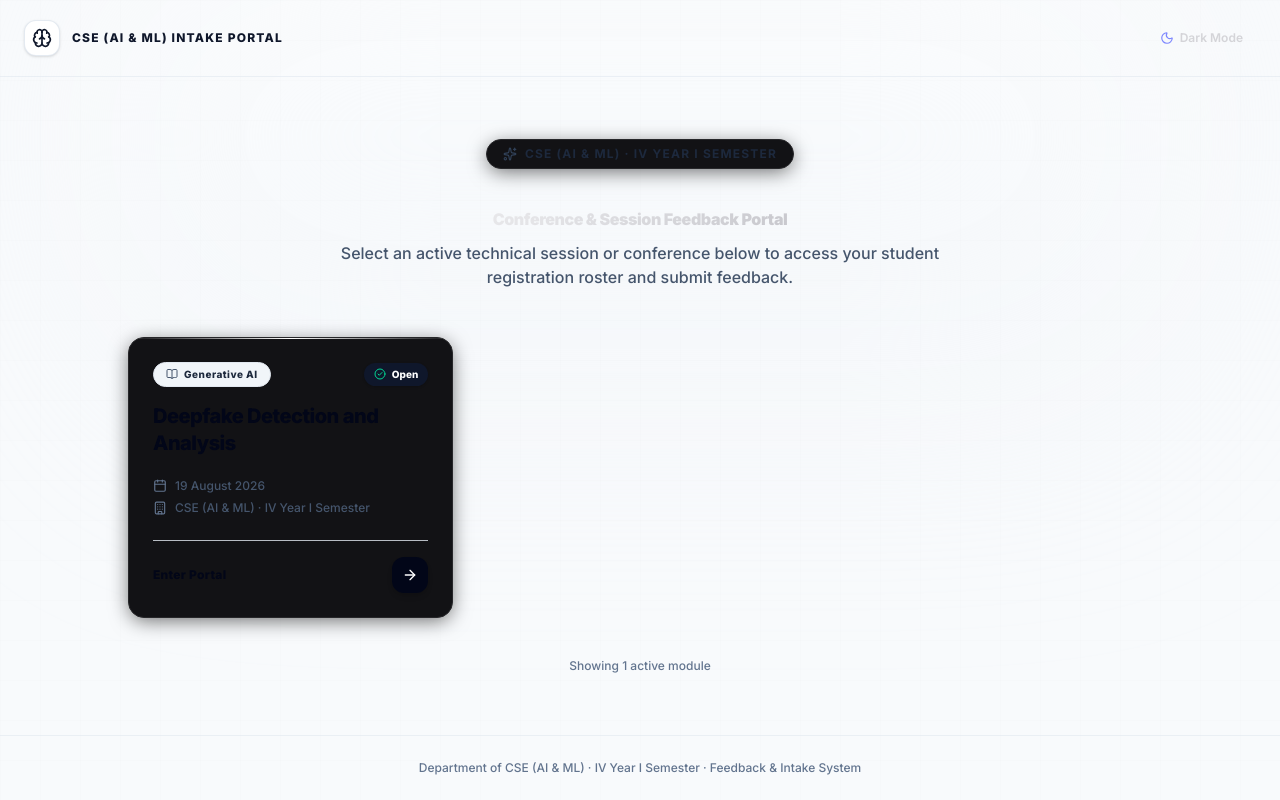
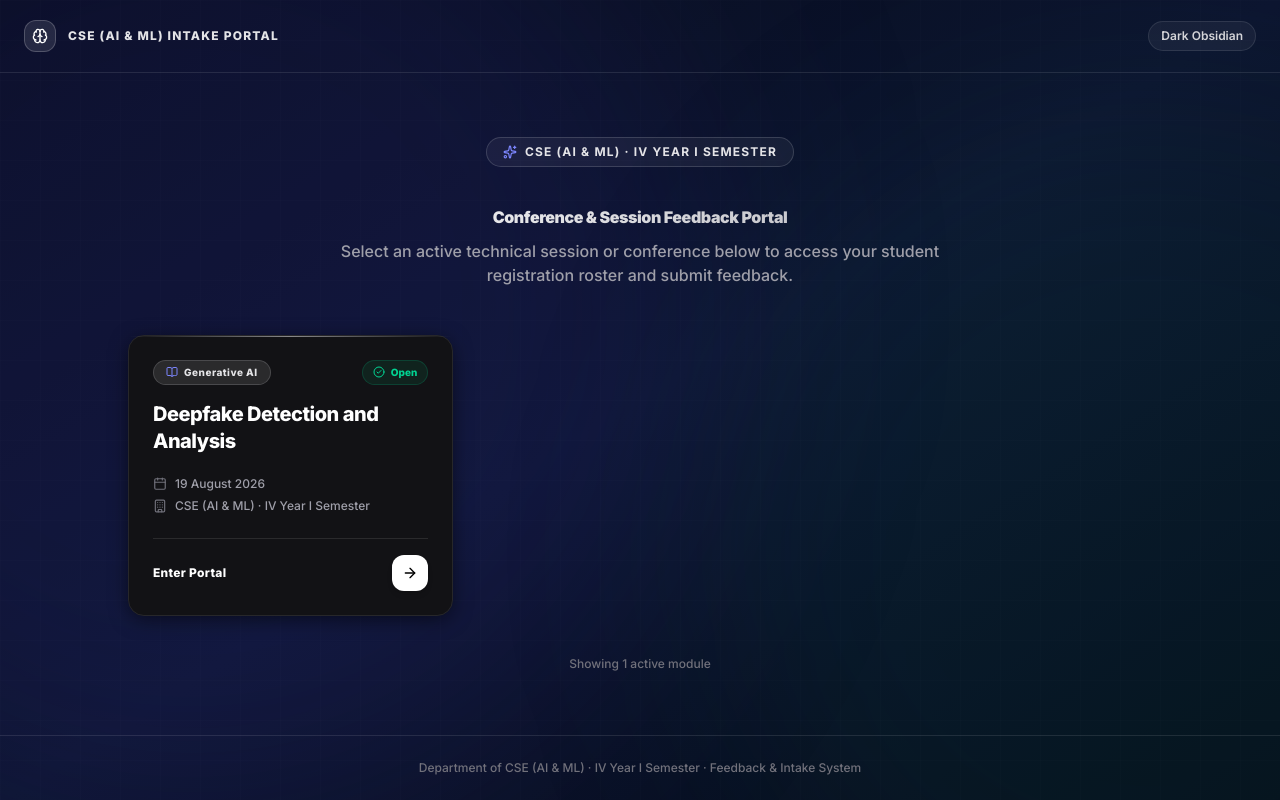
Before and after one commit to Mukkandi-Sridhar/GenAIFeedBack, a React (Vite) app: page / in a window 1280 px wide. Built offline with nearby package versions, Linux system fonts and the light colour scheme; no server answers; the database is empty.

Commit message:
Fix CoverScreen obsidian dark background and white page contrast conflict

```diff
--- a/src/pages/CoverScreen.tsx
+++ b/src/pages/CoverScreen.tsx
@@ -1,6 +1,5 @@
 import { motion } from 'framer-motion';
 import { Brain, Calendar, BookOpen, ArrowRight, Sparkles, Building, CheckCircle2 } from 'lucide-react';
-import { ThemeToggle } from '@/components/ui/ThemeToggle';
 import type { EventModule } from '@/types';
 
 interface CoverScreenProps {
@@ -19,34 +18,36 @@ export function CoverScreen({ events, onSelectEvent, onEnter }: CoverScreenProps
   };
 
   return (
-    <div className="relative min-h-screen flex flex-col overflow-hidden bg-slate-50 text-slate-900">
-      {/* ── Minimalist Reflective Light Background ───────────────── */}
+    <div className="relative min-h-screen flex flex-col overflow-hidden bg-[#060b18] text-zinc-100">
+      {/* ── Animated Dark Background ─────────────────────────────── */}
       <div className="absolute inset-0 pointer-events-none" aria-hidden="true">
-        {/* Ambient top light reflection */}
-        <div className="absolute top-0 left-1/2 -translate-x-1/2 w-[1000px] h-[450px] bg-gradient-to-b from-white via-slate-100/60 to-transparent blur-[120px]" />
+        <div className="absolute inset-0 bg-gradient-to-br from-[#060B18] via-[#0D1530] to-[#060B18]" />
+        <div className="mesh-animate absolute -top-1/4 -left-1/4 w-[80vw] h-[80vw] rounded-full bg-indigo-900/20 blur-[120px]" />
+        <div className="mesh-animate absolute -bottom-1/4 -right-1/4 w-[70vw] h-[70vw] rounded-full bg-teal-900/15 blur-[100px]" style={{ animationDelay: '-4s' }} />
 
-        {/* Clean geometric light grid lines */}
         <svg className="absolute inset-0 w-full h-full opacity-[0.04]" xmlns="http://www.w3.org/2000/svg">
           <defs>
-            <pattern id="light-grid" x="0" y="0" width="40" height="40" patternUnits="userSpaceOnUse">
-              <path d="M40 0L0 0 0 40" fill="none" stroke="#0f172a" strokeWidth="0.5" />
+            <pattern id="mono-grid" x="0" y="0" width="40" height="40" patternUnits="userSpaceOnUse">
+              <path d="M40 0L0 0 0 40" fill="none" stroke="#ffffff" strokeWidth="0.5" />
             </pattern>
           </defs>
-          <rect width="100%" height="100%" fill="url(#light-grid)" />
+          <rect width="100%" height="100%" fill="url(#mono-grid)" />
         </svg>
       </div>
 
       {/* ── Top Bar ──────────────────────────────────────────────── */}
-      <header className="relative z-10 flex justify-between items-center px-6 py-5 max-w-7xl mx-auto w-full border-b border-slate-200/60">
+      <header className="relative z-10 flex justify-between items-center px-6 py-5 max-w-7xl mx-auto w-full border-b border-white/10">
         <div className="flex items-center gap-3">
-          <div className="w-9 h-9 rounded-xl bg-white border border-slate-200/90 shadow-sm flex items-center justify-center">
-            <Brain className="w-5 h-5 text-slate-900" />
+          <div className="w-8 h-8 rounded-xl bg-white/10 border border-white/20 flex items-center justify-center">
+            <Brain className="w-4 h-4 text-white" />
           </div>
-          <span className="text-xs font-extrabold tracking-widest text-slate-900 uppercase">
+          <span className="text-xs font-extrabold tracking-widest text-zinc-200 uppercase">
             CSE (AI & ML) Intake Portal
           </span>
         </div>
-        <ThemeToggle />
+        <div className="flex items-center gap-1.5 px-3 py-1.5 rounded-full bg-white/5 border border-white/10 text-xs font-semibold text-zinc-300">
+          <span>Dark Obsidian</span>
+        </div>
       </header>
 
       {/* ── Main Content ─────────────────────────────────────────── */}
@@ -57,13 +58,13 @@ export function CoverScreen({ events, onSelectEvent, onEnter }: CoverScreenProps
           className="space-y-10 max-w-5xl w-full"
           variants={{ animate: { transition: { staggerChildren: 0.1 } } }}
         >
-          {/* Header Pill */}
+          {/* Header Badge */}
           <motion.div
             variants={{ initial: { opacity: 0, y: 16 }, animate: { opacity: 1, y: 0 } }}
-            className="inline-flex items-center gap-2 glass-card px-4 py-1.5 rounded-full mx-auto shadow-sm"
+            className="inline-flex items-center gap-2 bg-white/5 border border-white/15 px-4 py-1.5 rounded-full mx-auto"
           >
-            <Sparkles className="w-3.5 h-3.5 text-slate-700" />
-            <span className="text-xs font-bold text-slate-800 tracking-widest uppercase">
+            <Sparkles className="w-3.5 h-3.5 text-indigo-400" />
+            <span className="text-xs font-bold text-zinc-200 tracking-widest uppercase">
               CSE (AI & ML) · IV Year I Semester
             </span>
           </motion.div>
@@ -76,7 +77,7 @@ export function CoverScreen({ events, onSelectEvent, onEnter }: CoverScreenProps
             <h1 className="text-fluid-2xl sm:text-fluid-3xl font-black leading-tight gradient-text tracking-tight">
               Conference & Session Feedback Portal
             </h1>
-            <p className="text-sm sm:text-base text-slate-600 max-w-2xl mx-auto font-medium">
+            <p className="text-sm sm:text-base text-zinc-400 max-w-2xl mx-auto font-medium">
               Select an active technical session or conference below to access your student registration roster and submit feedback.
             </p>
           </motion.div>
@@ -89,51 +90,51 @@ export function CoverScreen({ events, onSelectEvent, onEnter }: CoverScreenProps
             {displayEvents.map((ev) => (
               <motion.div
                 key={ev.id}
-                whileHover={{ y: -6 }}
+                whileHover={{ y: -6, boxShadow: '0 0 35px rgba(255,255,255,0.12)' }}
                 whileTap={{ scale: 0.98 }}
                 onClick={() => handleCardClick(ev.id)}
                 className="glass-card p-6 rounded-2xl cursor-pointer flex flex-col justify-between group relative"
               >
-                {/* Hairline reflective top highlight */}
-                <div className="absolute top-0 left-0 right-0 h-[1.5px] bg-gradient-to-r from-transparent via-white to-transparent" />
+                {/* Hairline gradient top highlight */}
+                <div className="absolute top-0 left-0 right-0 h-[1.5px] bg-gradient-to-r from-transparent via-white/50 to-transparent" />
 
                 <div className="space-y-4 mb-6">
                   {/* Badges */}
                   <div className="flex items-center justify-between gap-2">
-                    <span className="inline-flex items-center gap-1.5 text-[10px] font-extrabold tracking-wider text-slate-800 px-3 py-1 rounded-full bg-slate-100 border border-slate-200">
-                      <BookOpen className="w-3 h-3 text-slate-600" />
+                    <span className="inline-flex items-center gap-1.5 text-[10px] font-extrabold tracking-wider text-zinc-200 px-3 py-1 rounded-full bg-white/10 border border-white/15">
+                      <BookOpen className="w-3 h-3 text-indigo-400" />
                       {ev.subject}
                     </span>
-                    <span className="text-[10px] font-extrabold text-slate-900 px-2.5 py-1 rounded-full bg-slate-900 text-white flex items-center gap-1.5 shadow-sm">
+                    <span className="text-[10px] font-extrabold text-emerald-400 px-2.5 py-1 rounded-full bg-emerald-500/10 border border-emerald-500/20 flex items-center gap-1.5">
                       <CheckCircle2 className="w-3 h-3 text-emerald-400" />
                       Open
                     </span>
                   </div>
 
                   {/* Title */}
-                  <h3 className="text-xl font-extrabold text-slate-950 group-hover:text-slate-800 transition-colors leading-snug tracking-tight">
+                  <h3 className="text-xl font-extrabold text-white group-hover:text-indigo-300 transition-colors leading-snug tracking-tight">
                     {ev.title}
                   </h3>
 
                   {/* Meta */}
-                  <div className="space-y-1.5 pt-1 text-xs font-medium text-slate-600">
+                  <div className="space-y-1.5 pt-1 text-xs font-medium text-zinc-400">
                     <div className="flex items-center gap-2">
-                      <Calendar className="w-3.5 h-3.5 text-slate-500 shrink-0" />
+                      <Calendar className="w-3.5 h-3.5 text-zinc-500 shrink-0" />
                       <span>{ev.event_date}</span>
                     </div>
                     <div className="flex items-center gap-2">
-                      <Building className="w-3.5 h-3.5 text-slate-500 shrink-0" />
+                      <Building className="w-3.5 h-3.5 text-zinc-500 shrink-0" />
                       <span>{ev.department} · {ev.semester}</span>
                     </div>
                   </div>
                 </div>
 
                 {/* Card CTA */}
-                <div className="flex items-center justify-between pt-4 border-t border-slate-200/80">
-                  <span className="text-xs font-extrabold text-slate-950 group-hover:text-slate-700 transition-colors tracking-wide">
+                <div className="flex items-center justify-between pt-4 border-t border-white/10">
+                  <span className="text-xs font-extrabold text-white group-hover:text-indigo-200 transition-colors tracking-wide">
                     Enter Portal
                   </span>
-                  <div className="w-9 h-9 rounded-xl bg-slate-950 text-white font-bold flex items-center justify-center group-hover:bg-black transition-all shadow-md">
+                  <div className="w-9 h-9 rounded-xl bg-white text-black font-extrabold flex items-center justify-center group-hover:bg-zinc-200 transition-all shadow-md">
                     <ArrowRight className="w-4 h-4 group-hover:translate-x-0.5 transition-transform" />
                   </div>
                 </div>
@@ -141,14 +142,14 @@ export function CoverScreen({ events, onSelectEvent, onEnter }: CoverScreenProps
             ))}
           </motion.div>
 
-          <p className="text-xs text-slate-500 font-medium">
+          <p className="text-xs text-zinc-500 font-medium">
             Showing {displayEvents.length} active module{displayEvents.length !== 1 ? 's' : ''}
           </p>
         </motion.div>
       </main>
 
       {/* ── Footer ───────────────────────────────────────────────── */}
-      <footer className="relative z-10 text-center py-6 text-xs font-medium text-slate-500 border-t border-slate-200/60">
+      <footer className="relative z-10 text-center py-6 text-xs font-medium text-zinc-500 border-t border-white/10">
         Department of CSE (AI & ML) · IV Year I Semester · Feedback & Intake System
       </footer>
     </div>
```
